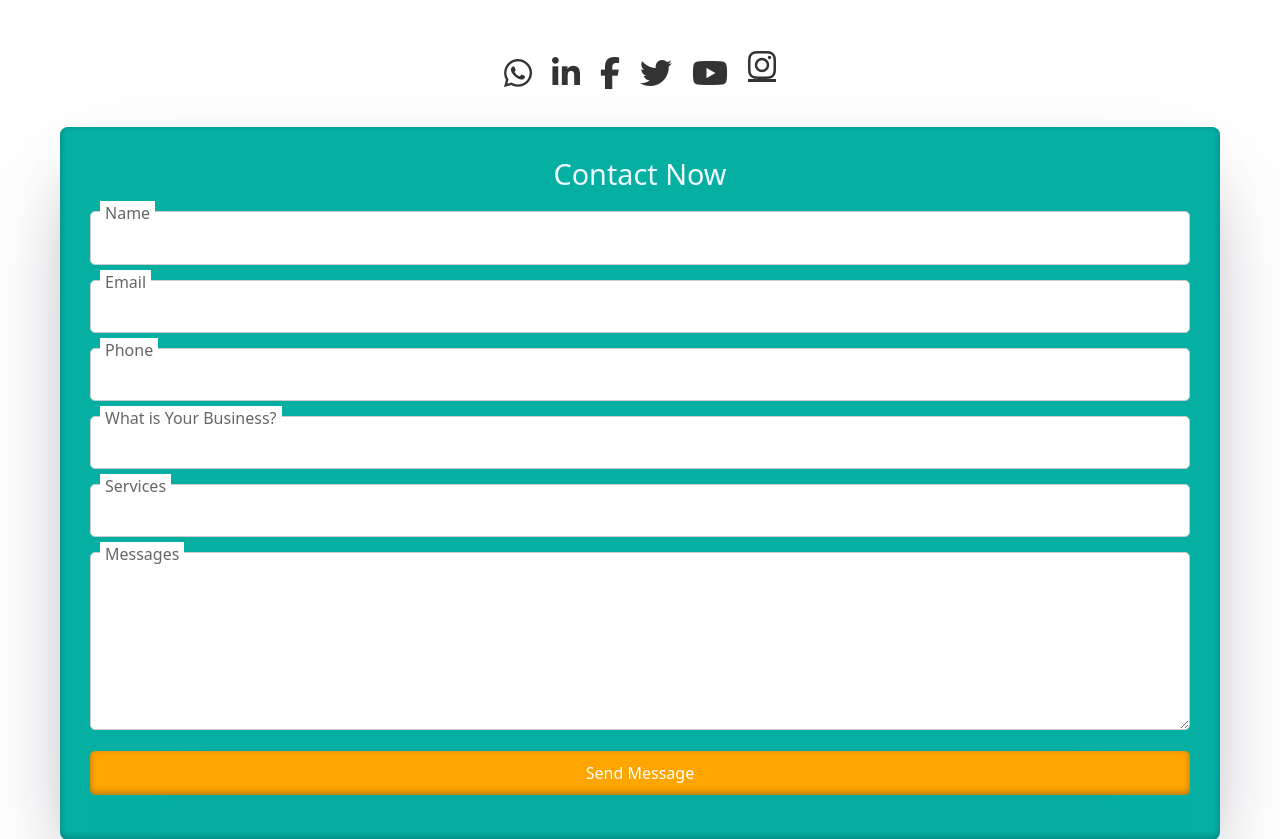
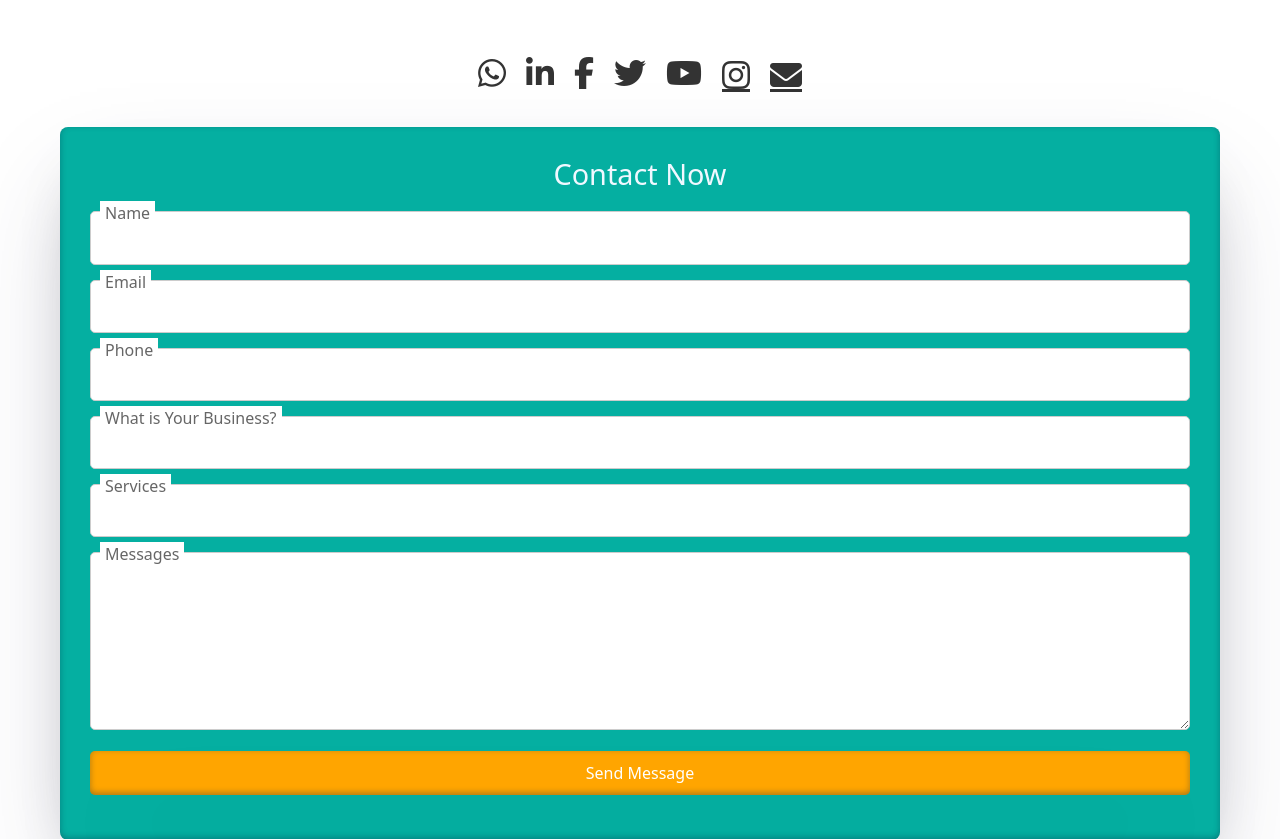
Before and after one commit to AJ0043/website, a Django app: page /contact/ in a window 1280 px wide. Shown: the part 1739-2578 px from the top of the page. Run offline with Django 5.2, Linux system fonts and the light colour scheme; a user stored in the database is signed in; some libraries are stand-ins or nearby versions.

Commit message:
first commit

```diff
--- a/Mywebapp/Templates/Contact.html
+++ b/Mywebapp/Templates/Contact.html
@@ -494,7 +494,8 @@ box-shadow: rgba(50, 50, 93, 0.25) 0px 50px 100px -20px, rgba(0, 0, 0, 0.3) 0px
                         <li><a href="https://www.facebook.com/profile.php?id=61571176620102"><i class="fa-brands fa-facebook-f"></i></a></li>
                         <li><a href="#"><i class="fa-brands fa-twitter"></i></a></li>
                         <li><a href="https://www.youtube.com/channel/UCgKGdzk-yy2-n6s9C-t4prQ"><i class="fa-brands fa-youtube"></i></a></li>
-                        <a href="https://www.instagram.com/stechweb56/" class="fab fa-instagram" target="_blank"></a>
+                        <li><a style="margin-top:10px;" href="https://www.instagram.com/stechweb56/" class="fab fa-instagram" target="_blank"></a></li>
+                        <li><a  style="margin-top:10px;"href="mailto:techstech506@gmail.com" class="fas fa-envelope" target="_blank"></a></li>
 
                     </ul>
                 </div>
```
Also changed, not shown: db.sqlite3.
